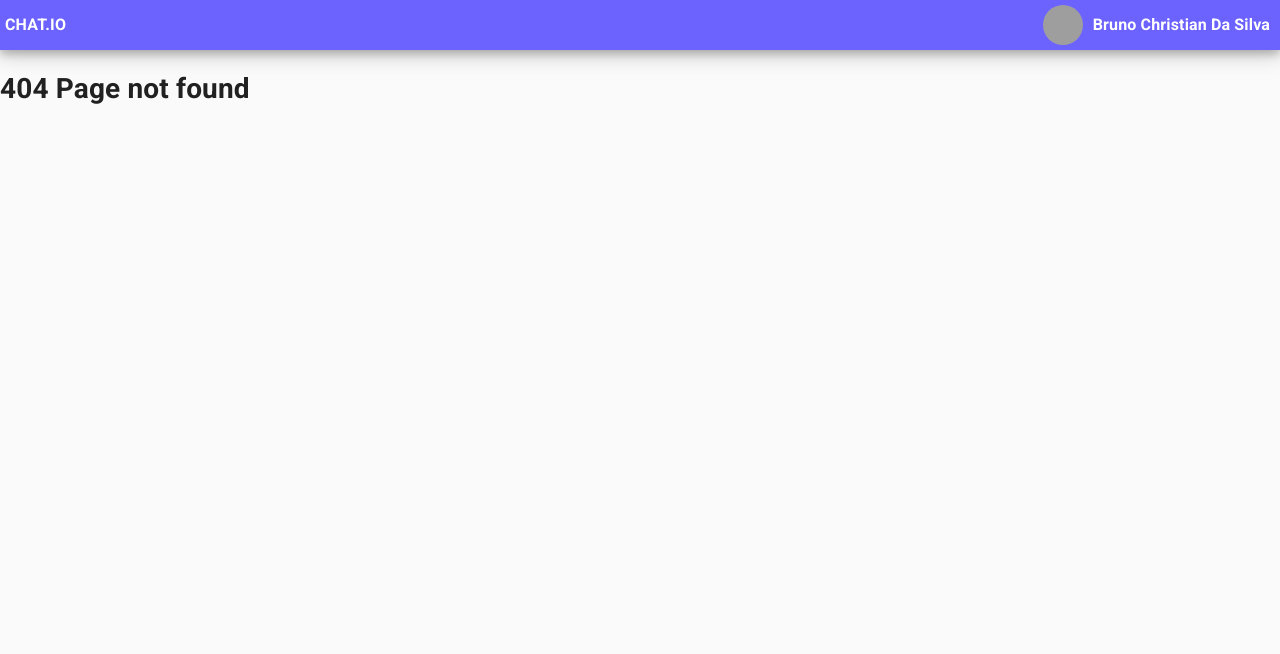
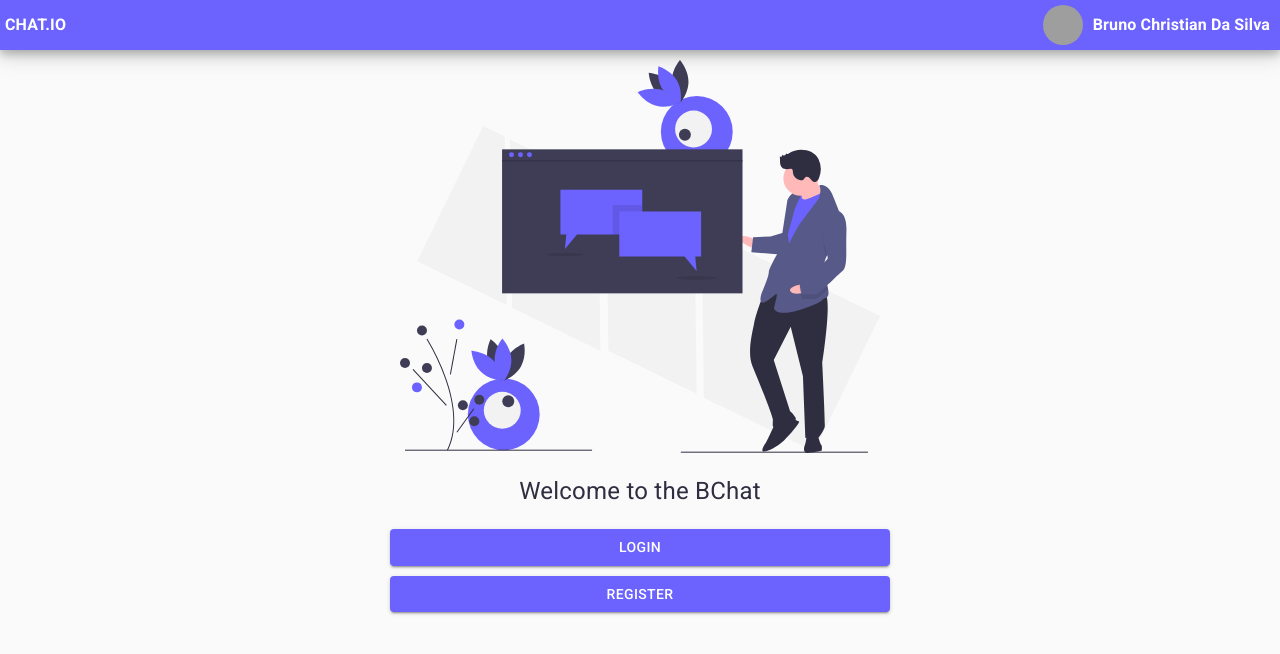
Before and after one commit to devbrunochristian/chat-app, a React (Create React App) app in the folder frontend/: page / in a window 1280 px wide. Before the commit this address had no page. Shown: the top 654 px of the page. Built offline with nearby package versions, Linux system fonts and the light colour scheme; grey boxes are pictures that could not be loaded.

Commit message:
auth screen chat screen boilerplate protectedroute component

```diff
--- a/frontend/src/App.tsx
+++ b/frontend/src/App.tsx
@@ -4,12 +4,14 @@ import {
   BrowserRouter as Router,
   Switch,
   Route,
-  Link
 } from 'react-router-dom';
 import theme from './Theme';
 import Login from './Components/Login';
 import Register from './Components/Register';
 import Navbar from './Components/Navbar';
+import Chat from './Components/Chat';
+import Auth from './Components/Auth';
+import ProtectedRoute from './Components/ProtectedRoute';
 
 
 function App() {
@@ -18,21 +20,19 @@ function App() {
       <Router>
 
         <div>
-
           <Navbar />
-
           <Switch>
+            <Route exact path="/">
+              <Auth />
+            </Route>
             <Route path="/login">
               <Login />
-
             </Route>
             <Route path="/register">
               <Register />
             </Route>
-            <Route render={() => <h1>404 Page not found</h1>} />
-            {/* <Route path="/">
-            <Home />
-          </Route> */}
+            <ProtectedRoute path="/chat" component={Chat} />
+            <Route path="*" render={() => <h1>404 Page not found</h1>} />
           </Switch>
         </div>
       </Router>
--- /dev/null
+++ b/frontend/src/Components/Auth/index.tsx
@@ -0,0 +1,24 @@
+import { Button, Typography } from '@material-ui/core';
+import { useHistory } from 'react-router-dom';
+import React from 'react';
+import { Container, Image } from './styles';
+import auth from '../../assets/auth.svg';
+
+
+const Auth = () => {
+
+  const history = useHistory();
+
+  return (
+        <Container>
+            <Image src={auth} />
+            <Typography>
+                Welcome to the BChat
+            </Typography>
+            <Button color="primary" variant='contained' onClick={() => history.push('/login')}>Login</Button>
+            <Button color="primary" variant='contained' onClick={() => history.push('/register')}>Register</Button>
+
+        </Container>
+  );
+};
+export default Auth;
--- /dev/null
+++ b/frontend/src/Components/Auth/styles.ts
@@ -0,0 +1,24 @@
+import { withTheme } from '@material-ui/core';
+import Styled from 'styled-components';
+
+export const Container = withTheme(Styled.div`
+    display:flex;
+    flex-direction: column;
+    max-width: 500px;
+    margin:auto;
+    justify-content:center;
+
+    p{
+        font-size: 24px;
+        text-align: center;
+        margin: 10px;
+        color: ${(props) => props.theme.palette.secondary.main}
+    }
+    button{
+        margin-top: 10px;
+    }
+`);
+
+export const Image = Styled.img`
+padding: 10px;
+`;
--- /dev/null
+++ b/frontend/src/Components/Chat/index.tsx
@@ -0,0 +1,9 @@
+import React from 'react';
+
+const Chat = () => (
+  <div>
+    ChatScreen
+  </div>
+);
+
+export default Chat;
--- /dev/null
+++ b/frontend/src/Components/ProtectedRoute/index.tsx
@@ -0,0 +1,25 @@
+/* eslint-disable @typescript-eslint/no-explicit-any */
+import React from 'react';
+import { useSelector } from 'react-redux';
+import { Redirect, Route } from 'react-router-dom';
+
+interface Props {
+  component: any
+  path: string
+}
+
+const ProtectedRouter = ({ component, path }: Props) => {
+  const isLogged = useSelector((state: any) => state.isLogged);
+  return (
+    <Route
+      path={path}
+      render={() => (
+        isLogged
+          ? component
+          : <Redirect to='/' />
+      )}
+    />
+  );
+};
+
+export default ProtectedRouter;
```
Also changed, not shown: frontend/.eslintrc.json, frontend/src/assets/auth.svg (added).
